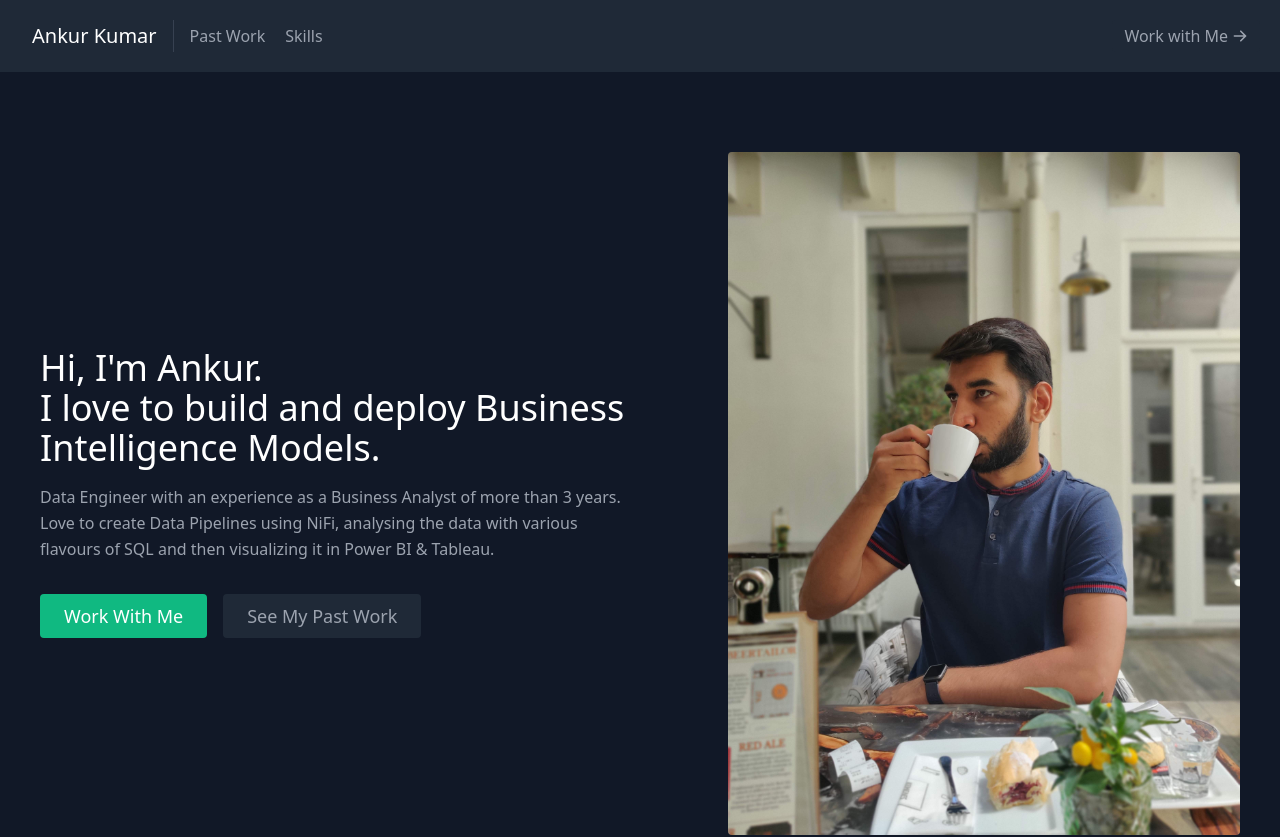
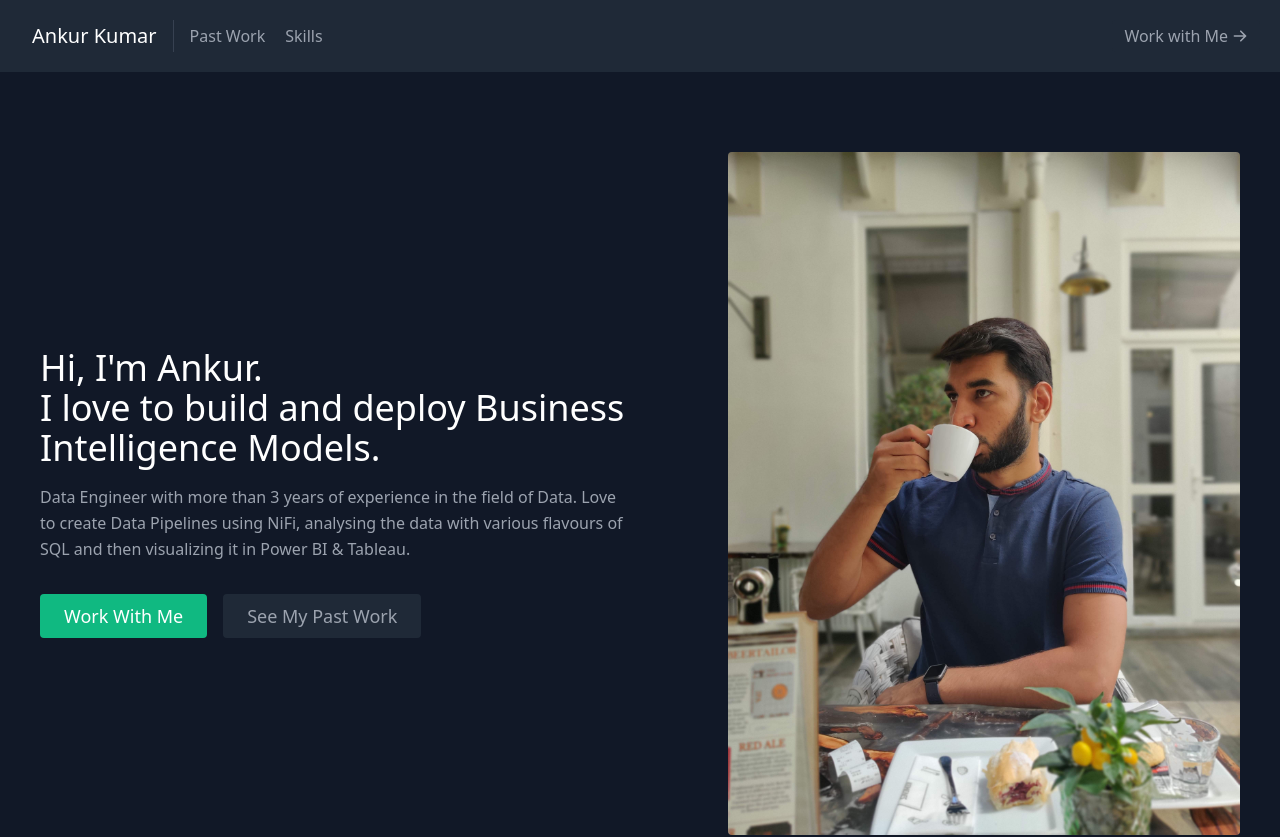
Before and after one commit to ankurkum93/Ankurkum93.github.io, a React (Create React App) app: page / in a window 1280 px wide. Shown: the top 837 px of the page. Built offline with nearby package versions, Linux system fonts and the light colour scheme.

Commit message:
New update

```diff
--- a/src/components/About.js
+++ b/src/components/About.js
@@ -9,7 +9,7 @@ export default function About() {
       <br className="hidden lg:inline-block" />I love to build and deploy Business Intelligence Models.
     </h1>
     <p className="mb-8 leading-relaxed">
-      Data Engineer with an experience as a Business Analyst of more than 3 years.
+      Data Engineer with more than 3 years of experience in the field of Data.
       Love to create Data Pipelines using NiFi, analysing the data with various flavours of SQL and then visualizing it in Power BI & Tableau.
     </p>
     <div className="flex justify-center">
```
